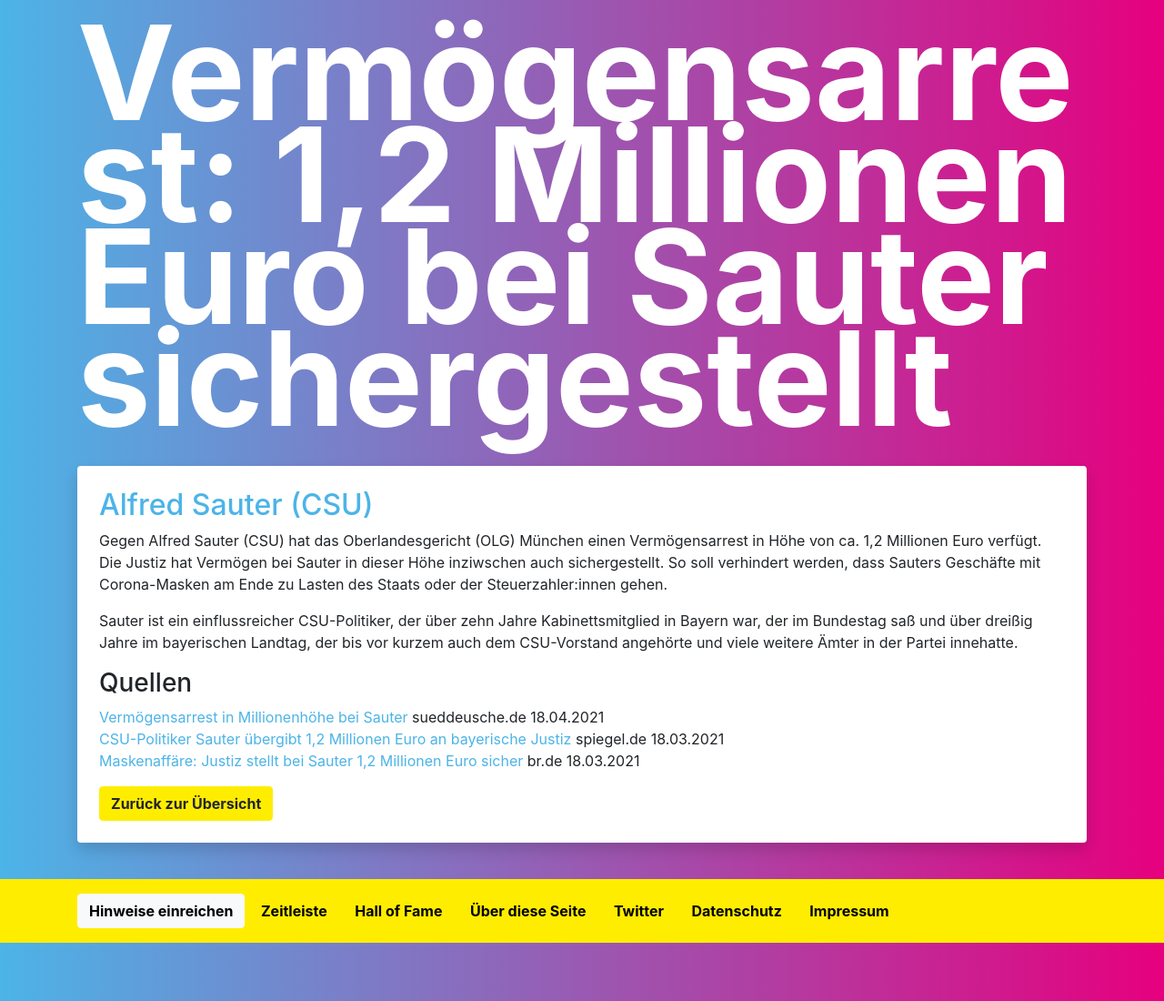
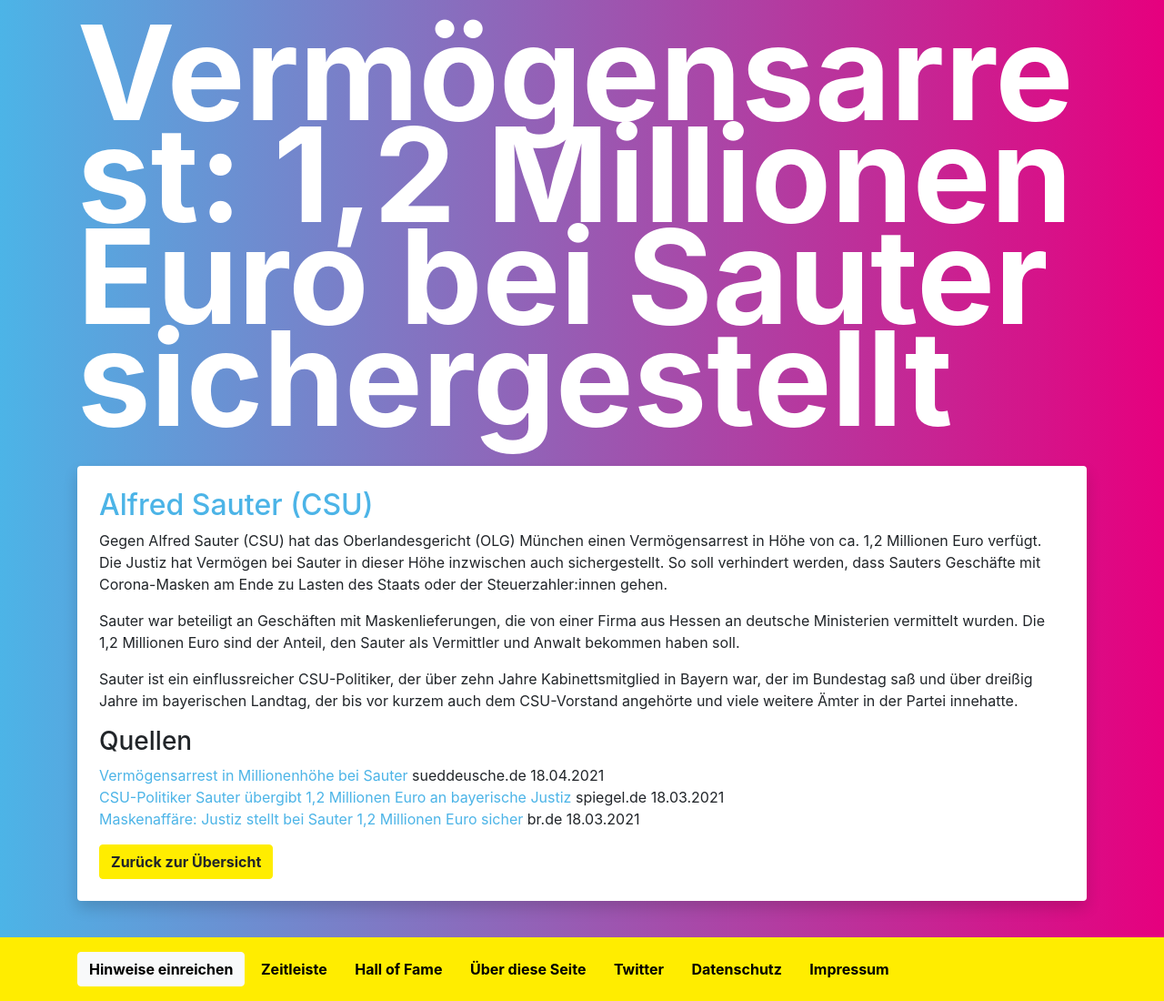
Before and after one commit to transparenzunion/transparenzunion.github.io, a Jekyll site: the page built from _posts/2021-04-18-1-2-millionen-sauter.markdown, in a window 1280 px wide. Shown: the whole page at 91% size. Built offline with Jekyll 4.4.1, drawn with Linux system fonts in a browser that asks for light colours.

Commit message:
Fix typo

```diff
--- a/_posts/2021-04-18-1-2-millionen-sauter.markdown
+++ b/_posts/2021-04-18-1-2-millionen-sauter.markdown
@@ -7,8 +7,11 @@
 ---
 
 Gegen Alfred Sauter (CSU) hat das Oberlandesgericht (OLG) München einen Vermögensarrest in Höhe von ca. 1,2 Millionen Euro verfügt. Die Justiz hat Vermögen
-bei Sauter in dieser Höhe inziwschen auch sichergestellt. So soll verhindert werden, dass Sauters Geschäfte mit Corona-Masken am Ende zu Lasten des Staats
+bei Sauter in dieser Höhe inzwischen auch sichergestellt. So soll verhindert werden, dass Sauters Geschäfte mit Corona-Masken am Ende zu Lasten des Staats
 oder der Steuerzahler:innen gehen.
+
+Sauter war beteiligt an Geschäften mit Maskenlieferungen, die von einer Firma aus Hessen an deutsche Ministerien vermittelt wurden. Die 1,2 Millionen Euro
+sind der Anteil, den Sauter als Vermittler und Anwalt bekommen haben soll.
 
 Sauter ist ein einflussreicher CSU-Politiker, der über zehn Jahre Kabinettsmitglied in Bayern war, der im Bundestag saß und über dreißig Jahre im bayerischen Landtag,
 der bis vor kurzem auch dem CSU-Vorstand angehörte und viele weitere Ämter in der Partei innehatte.
```
